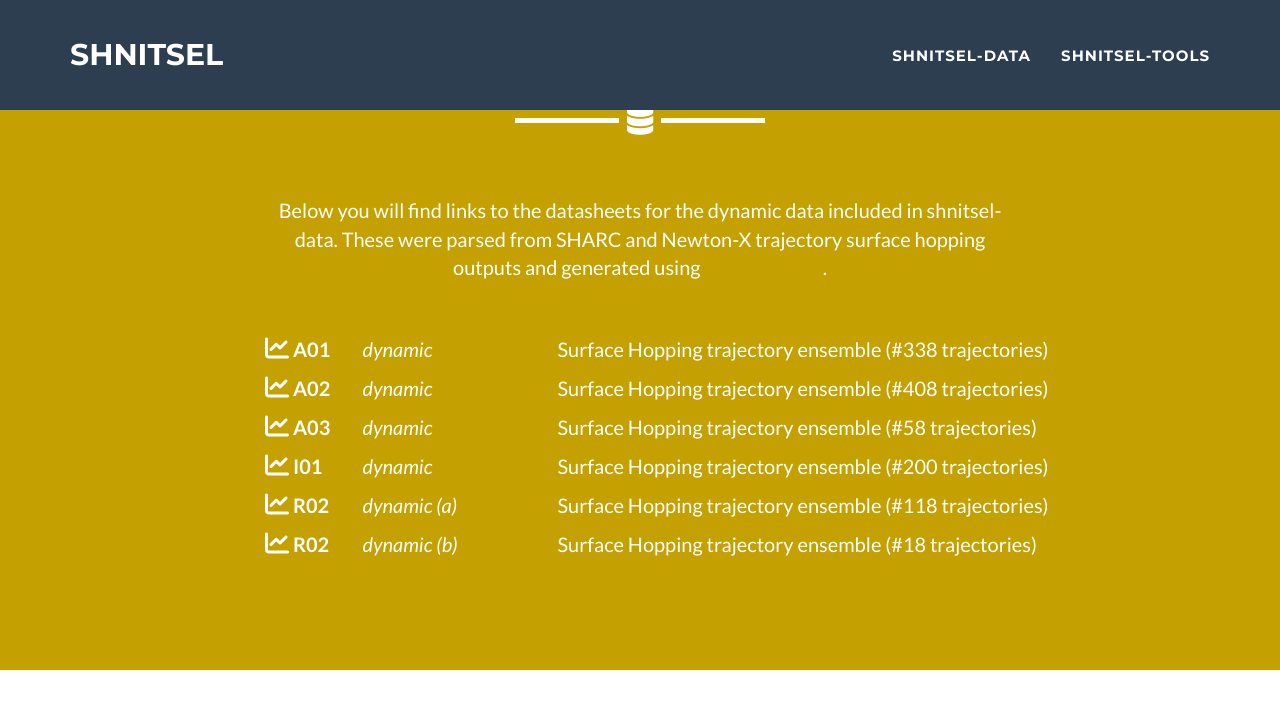
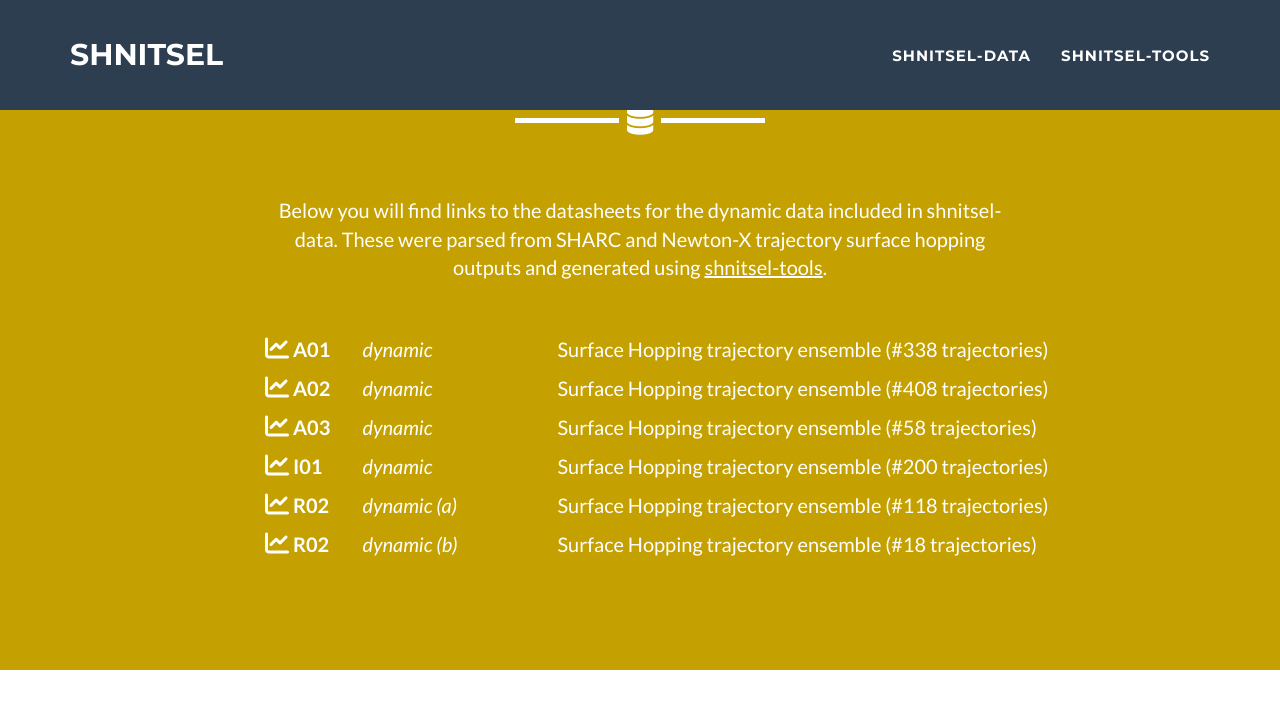
Before and after one commit to SHNITSEL/shnitsel.github.io, a Jekyll site: the page built from _molecules/index.html, in a window 1280 px wide and 900 px high, scrolled down 1931 px. Shown: the top 709 px of the window. Built offline with Jekyll 4.4.1, drawn with Linux system fonts in a browser that asks for light colours.

Commit message:
Make link visible

```diff
--- a/_molecules/index.html
+++ b/_molecules/index.html
@@ -21,7 +21,7 @@
             <div class="col-lg-8 col-lg-offset-2 text-center">
               <p>
                 Below you will find links to the datasheets for the dynamic data included in shnitsel-data.
-                These were parsed from SHARC and Newton-X trajectory surface hopping outputs and generated using <a href="/tools/">shnitsel-tools</a>.
+                These were parsed from SHARC and Newton-X trajectory surface hopping outputs and generated using <a href="/tools/" style="color: white; text-decoration: underline;">shnitsel-tools</a>.
               </p>
             </div>
           </div>
```
